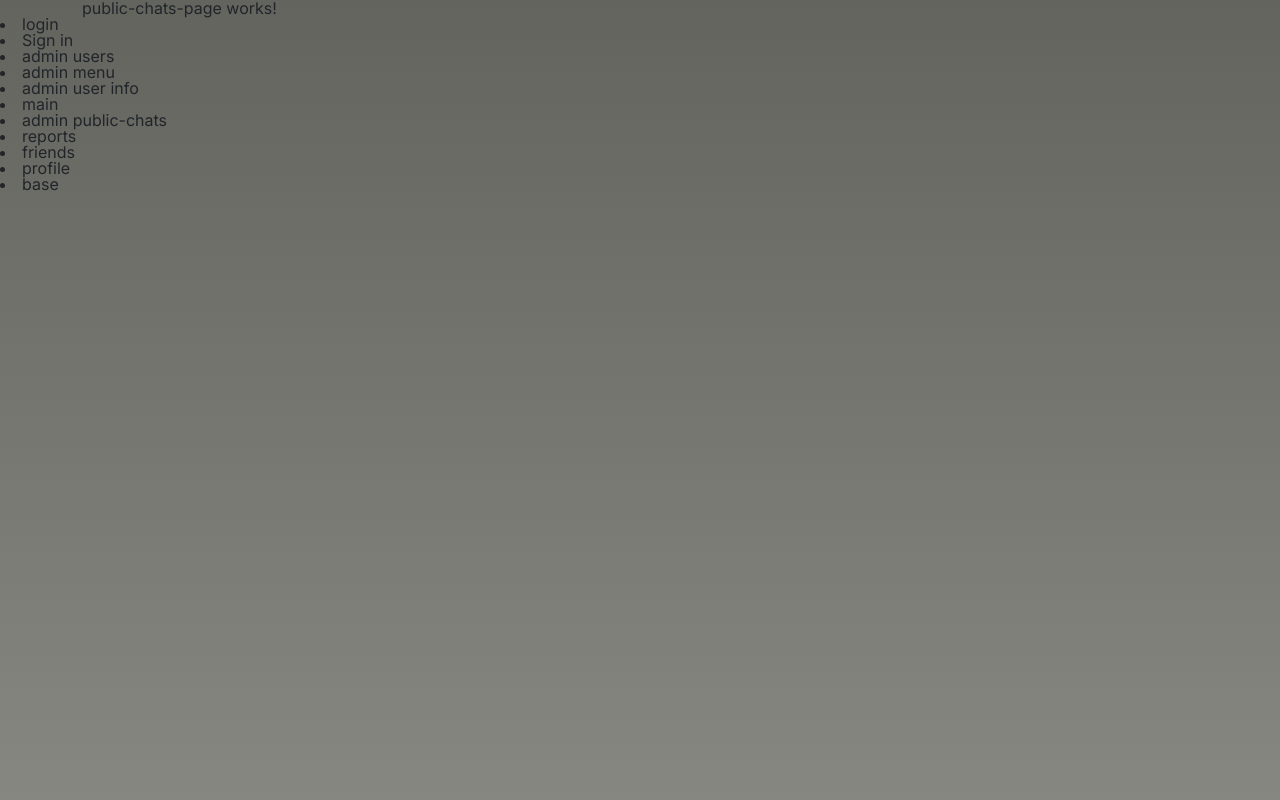
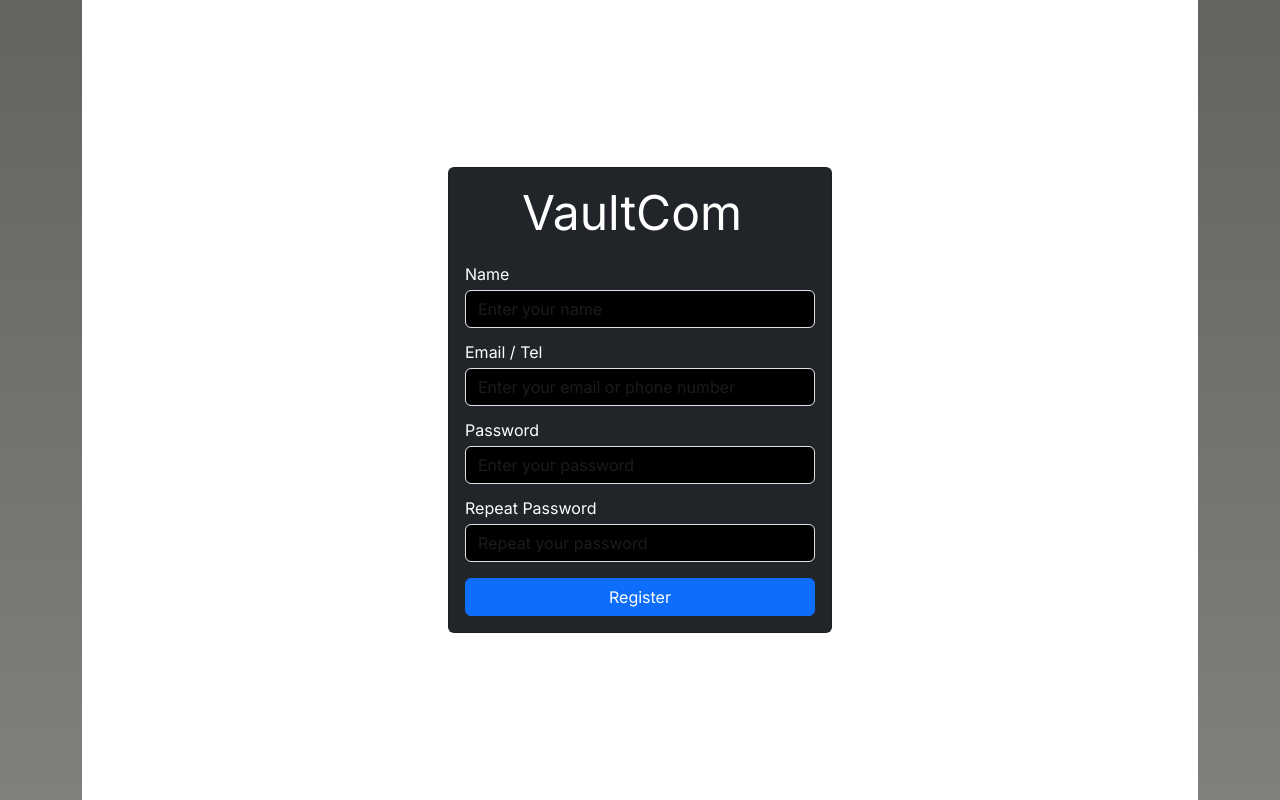
Before and after one commit to Mara21111/VaultCom, an Angular app: page /public-chats in a window 1280 px wide. Shown: the top 800 px of the page. Built offline with nearby package versions, Linux system fonts and the light colour scheme.

Commit message:
Registr page v public chats

```diff
--- a/src/app/Pages/public-chats-page/public-chats-page.component.html
+++ b/src/app/Pages/public-chats-page/public-chats-page.component.html
@@ -1 +1,29 @@
-<p>public-chats-page works!</p>
+<div class="container-fluid bg-white vh-100 d-flex align-items-center justify-content-center">
+    <div class="card bg-dark text-white" style="width: 24rem;">
+      <div class="card-body">
+        <div class="text-center mb-4">
+          <h1 class="display-5 d-inline-block me-3 mb-0">VaultCom</h1>
+          <i class="bi bi-chat-dots fs-1 align-bottom"></i>
+        </div>
+        <form>
+          <div class="mb-3">
+            <label for="name" class="form-label">Name</label>
+            <input type="text" class="form-control bg-black text-white" id="name" placeholder="Enter your name">
+          </div>
+          <div class="mb-3">
+            <label for="emailTel" class="form-label">Email / Tel</label>
+            <input type="text" class="form-control bg-black text-white" id="emailTel" placeholder="Enter your email or phone number">
+          </div>
+          <div class="mb-3">
+            <label for="password" class="form-label">Password</label>
+            <input type="password" class="form-control bg-black text-white" id="password" placeholder="Enter your password">
+          </div>
+          <div class="mb-3">
+            <label for="repeatPassword" class="form-label">Repeat Password</label>
+            <input type="password" class="form-control bg-black text-white" id="repeatPassword" placeholder="Repeat your password">
+          </div>
+          <button type="submit" class="btn btn-primary w-100">Register</button>
+        </form>
+      </div>
+    </div>
+  </div>
```
